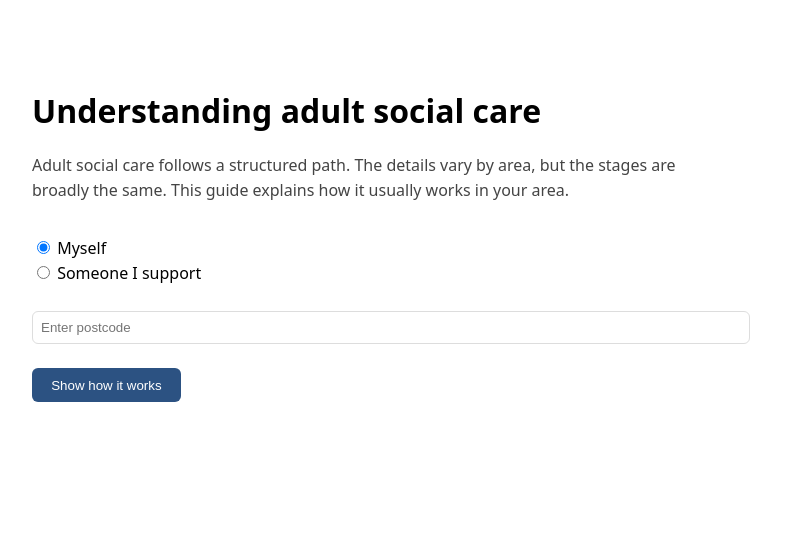
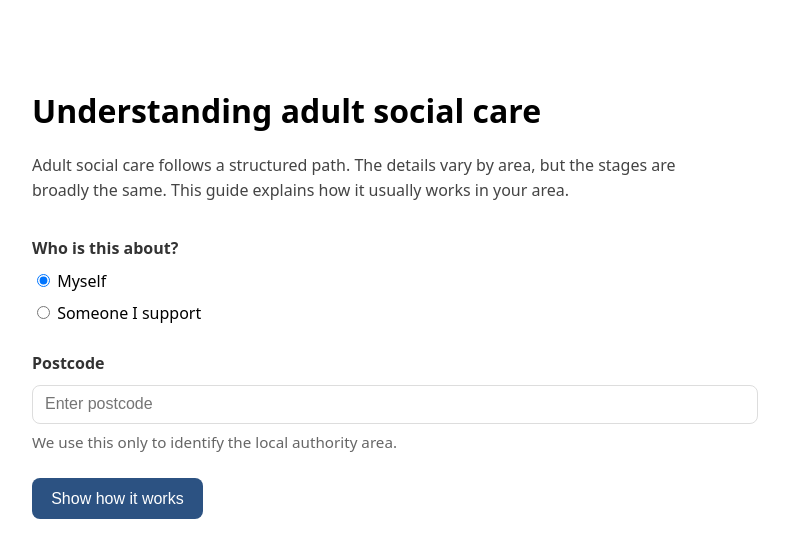
Before and after one commit to jsmt1984/adult-social-care-journey-prototype, a Next.js app: page / in a window 1280 px wide. Shown: the top 558 px of the page, without its empty margins (258-1047 px from the left). Built offline with nearby package versions, Linux system fonts and the light colour scheme.

Commit message:
Update page.tsx

```diff
--- a/app/page.tsx
+++ b/app/page.tsx
@@ -1,12 +1,14 @@
 export default function Home() {
   return (
-    <main style={{
-      fontFamily: "system-ui, -apple-system, sans-serif",
-      padding: "4rem 2rem",
-      maxWidth: "700px",
-      margin: "0 auto",
-      lineHeight: 1.6
-    }}>
+    <main
+      style={{
+        fontFamily: "system-ui, -apple-system, sans-serif",
+        padding: "4rem 2rem",
+        maxWidth: "700px",
+        margin: "0 auto",
+        lineHeight: 1.6,
+      }}
+    >
       <h1 style={{ fontSize: "2rem", marginBottom: "1rem" }}>
         Understanding adult social care
       </h1>
@@ -17,38 +19,55 @@ export default function Home() {
         works in your area.
       </p>
 
-      <form action="/journey">
+      {/* GET form so values appear in the URL as query params */}
+      <form method="GET" action="/journey">
         <div style={{ marginBottom: "1.5rem" }}>
-          <label>
+          <div style={{ marginBottom: "0.5rem", color: "#333" }}>
+            <strong>Who is this about?</strong>
+          </div>
+
+          <label style={{ display: "block", marginBottom: "0.4rem" }}>
             <input type="radio" name="who" value="self" defaultChecked /> Myself
           </label>
-          <br />
-          <label>
+
+          <label style={{ display: "block" }}>
             <input type="radio" name="who" value="other" /> Someone I support
           </label>
         </div>
 
         <div style={{ marginBottom: "1.5rem" }}>
+          <div style={{ marginBottom: "0.5rem", color: "#333" }}>
+            <strong>Postcode</strong>
+          </div>
+
           <input
             type="text"
+            name="postcode"
             placeholder="Enter postcode"
+            autoComplete="postal-code"
             style={{
-              padding: "0.5rem",
+              padding: "0.6rem 0.75rem",
               width: "100%",
               border: "1px solid #ddd",
-              borderRadius: "6px"
+              borderRadius: "8px",
+              fontSize: "1rem",
             }}
           />
+          <div style={{ marginTop: "0.4rem", fontSize: "0.95rem", color: "#666" }}>
+            We use this only to identify the local authority area.
+          </div>
         </div>
 
         <button
           type="submit"
           style={{
-            padding: "0.6rem 1.2rem",
+            padding: "0.7rem 1.2rem",
             background: "#2c5282",
             color: "white",
             border: "none",
-            borderRadius: "6px"
+            borderRadius: "8px",
+            fontSize: "1rem",
+            cursor: "pointer",
           }}
         >
           Show how it works
```
